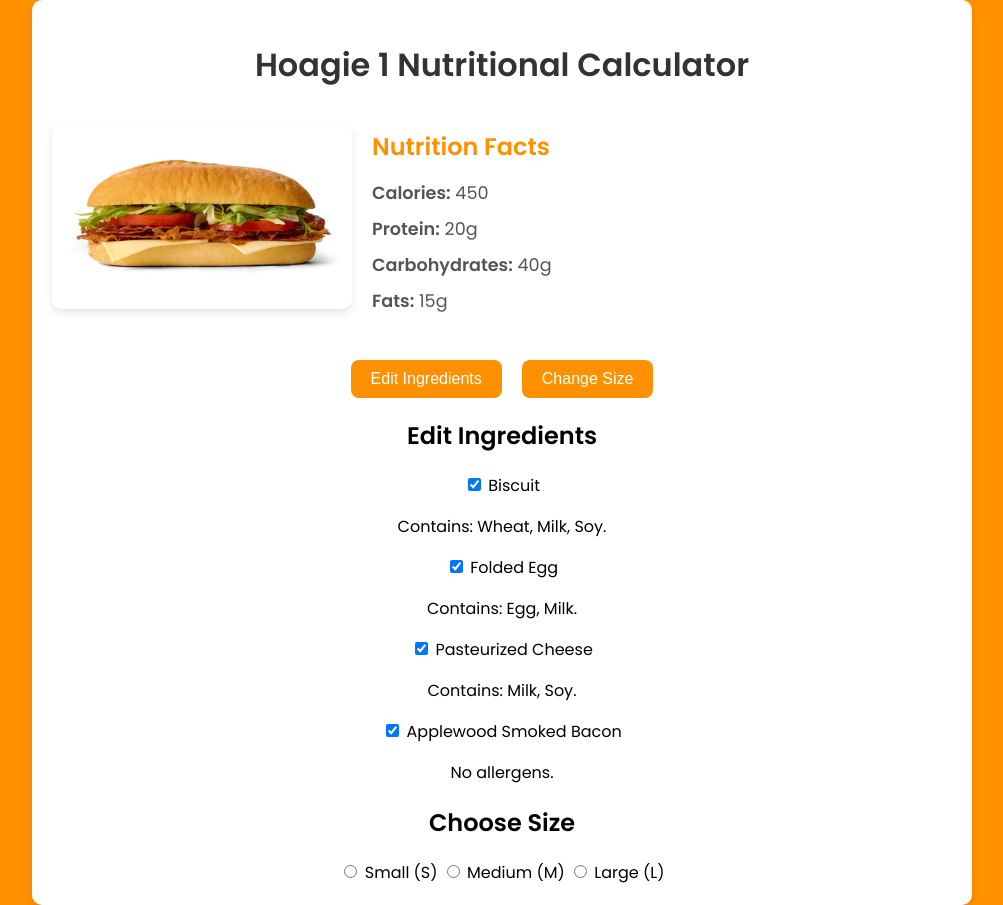
After one commit to lisa1704/Nutritional-Calculator, a PHP site: page /nutritional-calculator.php in a window 1280 px wide. The commit adds this page. Shown: the whole page, without its empty margins (138-1141 px from the left). Run offline with PHP 8.4, Linux system fonts and the light colour scheme.

Commit message:
nutritional calcultor page created

```diff
--- a/Beverages.php
+++ b/Beverages.php
@@ -3,7 +3,7 @@
 <head>
     <meta charset="UTF-8">
     <meta name="viewport" content="width=device-width, initial-scale=1.0">
-    <title>Dinner Menu</title>
+    <title>Beverages Menu</title>
     <link rel="stylesheet" href="css\style2.css">
 </head>
 <body>
--- a/Sides.php
+++ b/Sides.php
@@ -3,7 +3,7 @@
 <head>
     <meta charset="UTF-8">
     <meta name="viewport" content="width=device-width, initial-scale=1.0">
-    <title>Lunch Menu</title>
+    <title>Sides Menu</title>
     <link rel="stylesheet" href="css\style2.css">
 </head>
 <body>
--- /dev/null
+++ b/css/nutrition_calculator.css
@@ -0,0 +1,90 @@
+
+body {
+    font-family: 'Poppins', Arial, sans-serif;
+    margin: 0;
+    padding: 0;
+    background-color: #ff9100;
+    display: flex;
+    justify-content: center;
+    align-items: center;
+    min-height: 100vh;
+}
+
+.container {
+    width: 90%;
+    max-width: 900px;
+    background: #ffffff;
+    border-radius: 10px;
+    box-shadow: 0 4px 10px rgba(0, 0, 0, 0.1);
+    padding: 20px;
+    text-align: center;
+}
+
+header h1 {
+    font-size: 2rem;
+    color: #333;
+    margin-bottom: 20px;
+}
+
+/* Nutrition Section */
+.nutrition-section {
+    display: flex;
+    flex-wrap: wrap;
+    gap: 20px;
+    margin-bottom: 30px;
+    align-items: center;
+}
+
+.image-container img {
+    max-width: 300px;
+    width: 100%;
+    height: auto;
+    border-radius: 10px;
+    box-shadow: 0 4px 8px rgba(0, 0, 0, 0.1);
+}
+
+.nutrition-facts {
+    text-align: left;
+    flex: 1;
+}
+
+.nutrition-facts h2 {
+    font-size: 1.5rem;
+    color: #ff9100;
+    margin-bottom: 15px;
+}
+
+.nutrition-facts ul {
+    list-style: none;
+    padding: 0;
+}
+
+.nutrition-facts ul li {
+    font-size: 1.1rem;
+    color: #555;
+    margin-bottom: 10px;
+}
+
+/* Action Buttons */
+.action-buttons {
+    display: flex;
+    justify-content: center;
+    gap: 20px;
+}
+
+.action-buttons button {
+    background: #ff9100;
+    color: #fff;
+    border: none;
+    border-radius: 8px;
+    font-size: 1rem;
+    padding: 10px 20px;
+    cursor: pointer;
+    transition: all 0.3s ease;
+}
+
+.action-buttons button:hover {
+    background: #9d5900;
+    transform: translateY(-2px);
+    box-shadow: 0 4px 8px rgba(0, 0, 0, 0.1);
+}
--- /dev/null
+++ b/nutritional-calculator.php
@@ -0,0 +1,126 @@
+<?php
+// Define nutritional data for hoagies
+$hoagies = [
+    "hoagie1" => [
+        "title" => "Hoagie 1",
+        "image" => "images/hoagie4.webp",
+        "calories" => 450,
+        "protein" => "20g",
+        "carbs" => "40g",
+        "fats" => "15g",
+        "ingredients" => [
+            "Biscuit" => "Contains: Wheat, Milk, Soy.",
+            "Folded Egg" => "Contains: Egg, Milk.",
+            "Pasteurized Cheese" => "Contains: Milk, Soy.",
+            "Applewood Smoked Bacon" => "No allergens."
+        ],
+    ],
+    "hoagie2" => [
+        "title" => "Hoagie 2",
+        "image" => "images/hoagie5.webp",
+        "calories" => 520,
+        "protein" => "25g",
+        "carbs" => "45g",
+        "fats" => "18g",
+    ],
+    "hoagie3" => [
+        "title" => "Hoagie 3",
+        "image" => "images/hoagie6.webp",
+        "calories" => 480,
+        "protein" => "22g",
+        "carbs" => "42g",
+        "fats" => "16g",
+    ],
+];
+
+// Get the hoagie ID from the query string
+$hoagieId = $_GET['hoagie'] ?? 'hoagie1';
+$currentHoagie = $hoagies[$hoagieId];
+?>
+
+<!DOCTYPE html>
+<html lang="en">
+<head>
+    <meta charset="UTF-8">
+    <meta name="viewport" content="width=device-width, initial-scale=1.0">
+    <title><?php echo $currentHoagie['title']; ?> Nutritional Calculator</title>
+    <link href="https://fonts.googleapis.com/css2?family=Poppins:wght@400;600&display=swap" rel="stylesheet">
+    <link rel="stylesheet" href="css/nutrition_calculator.css">
+    <script>
+        // Toggle visibility for Edit Ingredients section
+        function toggleIngredients() {
+            const ingredientsSection = document.getElementById("ingredients-section");
+            ingredientsSection.classList.toggle("hidden");
+        }
+
+        // Toggle visibility for Change Size section
+        function toggleSize() {
+            const sizeSection = document.getElementById("size-section");
+            sizeSection.classList.toggle("hidden");
+        }
+    </script>
+</head>
+<body>
+    <div class="container">
+        <!-- Hoagie Title -->
+        <header>
+            <h1><?php echo $currentHoagie['title']; ?> Nutritional Calculator</h1>
+        </header>
+
+        <!-- Image and Nutrition Facts -->
+        <div class="nutrition-section">
+            <div class="image-container">
+                <img src="<?php echo $currentHoagie['image']; ?>" alt="<?php echo $currentHoagie['title']; ?>">
+            </div>
+            <div class="nutrition-facts">
+                <h2>Nutrition Facts</h2>
+                <ul>
+                    <li><strong>Calories:</strong> <?php echo $currentHoagie['calories']; ?></li>
+                    <li><strong>Protein:</strong> <?php echo $currentHoagie['protein']; ?></li>
+                    <li><strong>Carbohydrates:</strong> <?php echo $currentHoagie['carbs']; ?></li>
+                    <li><strong>Fats:</strong> <?php echo $currentHoagie['fats']; ?></li>
+                </ul>
+            </div>
+        </div>
+
+        <!-- Action Buttons -->
+        <div class="action-buttons">
+            <button onclick="toggleIngredients()">Edit Ingredients</button>
+            <button onclick="toggleSize()">Change Size</button>
+        </div>
+
+        <!-- Edit Ingredients Section -->
+        <div id="ingredients-section" class="hidden">
+            <h2>Edit Ingredients</h2>
+            <?php foreach ($currentHoagie['ingredients'] as $ingredient => $info): ?>
+                <div class="ingredient-item">
+                    <input type="checkbox" id="<?php echo strtolower(str_replace(' ', '-', $ingredient)); ?>" checked>
+                    <label for="<?php echo strtolower(str_replace(' ', '-', $ingredient)); ?>">
+                        <?php echo $ingredient; ?>
+                    </label>
+                    <p><?php echo $info; ?></p>
+                </div>
+            <?php endforeach; ?>
+        </div>
+
+        <!-- Change Size Section -->
+        <div id="size-section" class="hidden">
+            <h2>Choose Size</h2>
+            <div class="size-options">
+                <label>
+                    <input type="radio" name="size" value="Small">
+                    Small (S)
+                </label>
+                <label>
+                    <input type="radio" name="size" value="Medium">
+                    Medium (M)
+                </label>
+                <label>
+                    <input type="radio" name="size" value="Large">
+                    Large (L)
+                </label>
+            </div>
+        </div>
+    </div>
+</body>
+</html>
```
Also changed, not shown: HoagieItemTemplate.php (added, +69 -0 lines), HoagieMenu.php (+18 -18 lines), css/hoagie_item.css (added, +91 -0 lines).
